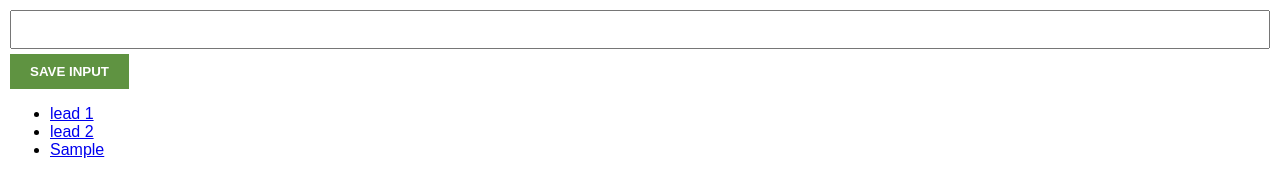
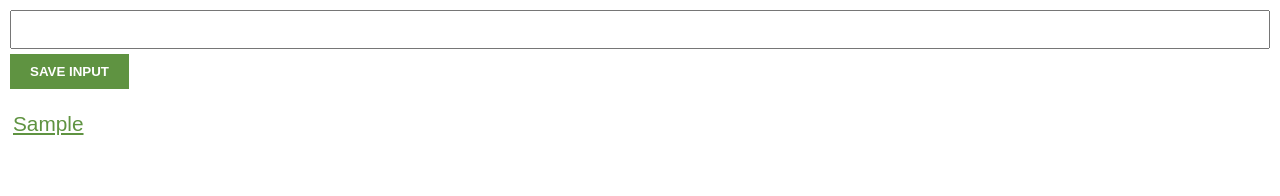
Before and after one commit to TheLofiBard/chrome-extension, a browser extension: page index.html in a window 1280 px wide. Both pictures are taken after typing "Sample" into the empty fields and a click on the button "SAVE INPUT". Drawn offline with Linux system fonts and the light colour scheme.

Commit message:
Version 0.2

```diff
--- a/index.css
+++ b/index.css
@@ -1,4 +1,5 @@
 body {
+    min-width: 400px;
     margin: 0;
     padding: 10px;
     font-family: Arial, Helvetica, sans-serif;
@@ -19,3 +20,19 @@ button {
     padding: 10px 20px;
 
 }
+
+ul {
+    list-style-type: none;
+    margin: 20px 0px;
+    padding-left: 0;
+}
+
+li {
+    padding: 3px;
+
+}
+
+a {
+    color: #5f9341;
+    font-size: 1.3rem;
+}
--- a/index.js
+++ b/index.js
@@ -1,5 +1,5 @@
 const inputBtn = document.getElementById("input-btn");
-let myLeads = ["lead 1", "lead 2"];
+let myLeads = [];
 const inputEl = document.getElementById("input-el")
 const ulEl = document.getElementById("ul-el")
 
@@ -13,7 +13,10 @@ inputBtn.addEventListener("click", function(){
 function renderLeads() {
     let listItems = ""
     for (let i = 0; i < myLeads.length; i++) {
-    listItems += "<li><a href='" + myLeads[i] + "' target='_blank'>" + myLeads[i] + "</a></li>"
+    listItems += `<li>
+                    <a href="${myLeads[i]}" target="_blank"> ${myLeads[i]}
+                    </a>
+                    </li>`
     }
 
     ulEl.innerHTML = listItems
```
Also changed, not shown: icon.png (added), manifest.json (added).
